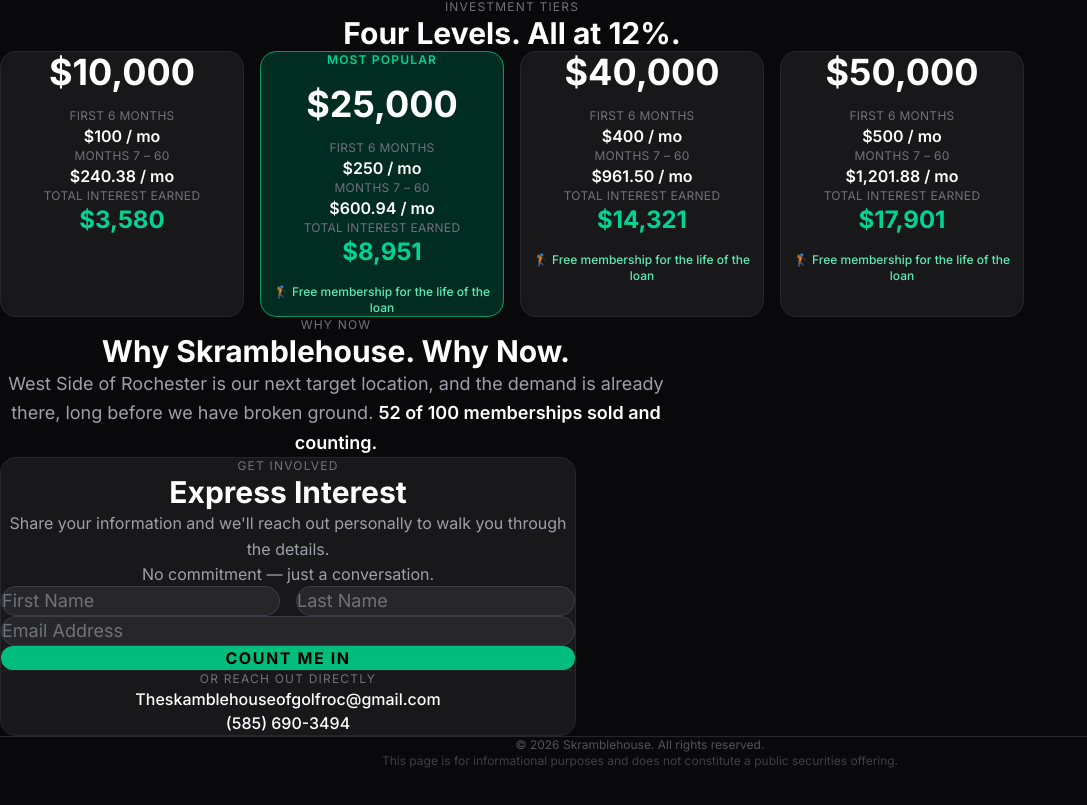
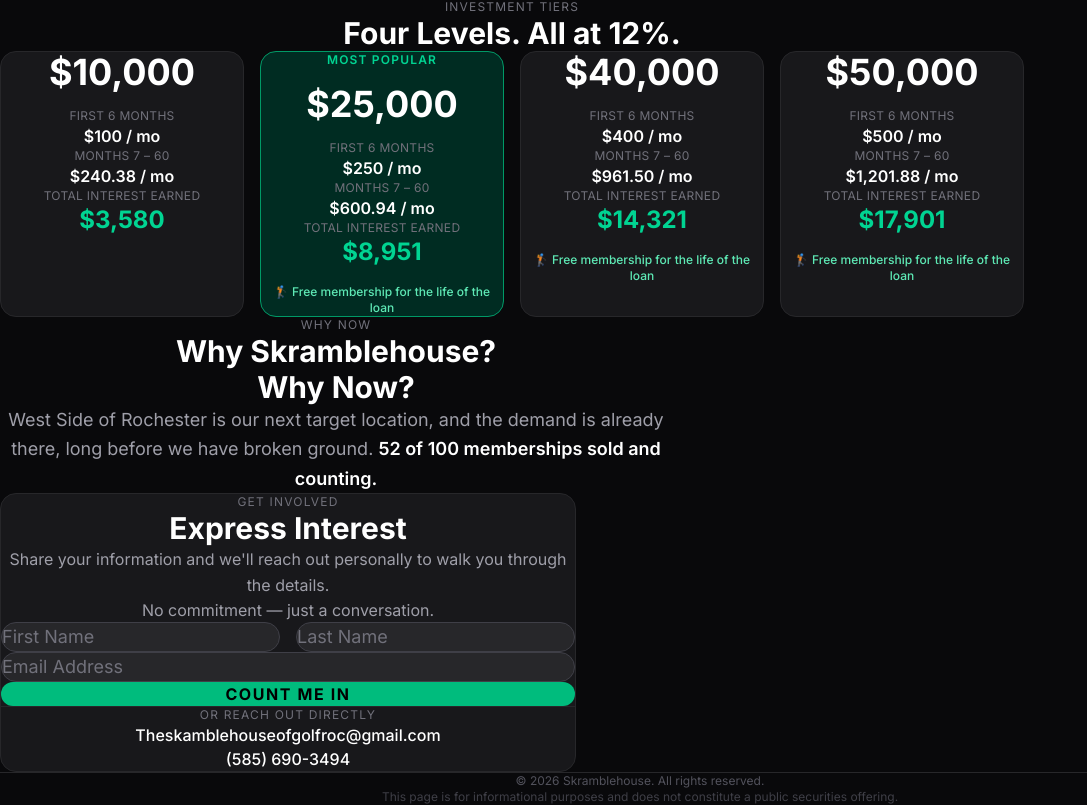
Before and after one commit to rickyhowcroft-dot/skramblehouse-westside, a Next.js app: page /investors in a window 1280 px wide. Shown: the part 1061-1866 px from the top of the page, without its empty margins (0-1087 px from the left). Before the commit the page ends 1830 px from the top, so only its background shows below. Built offline with nearby package versions, Linux system fonts and the light colour scheme.

Commit message:
copy: Why Skramblehouse? Why Now? on two lines

```diff
--- a/app/investors/page.tsx
+++ b/app/investors/page.tsx
@@ -192,7 +192,7 @@ export default function InvestorsPage() {
       <section className="px-6 pb-24">
         <div className="max-w-2xl mx-auto text-center">
           <p className="text-zinc-500 text-xs uppercase tracking-widest mb-3">Why Now</p>
-          <h2 className="text-3xl font-bold mb-8">Why Skramblehouse. Why Now.</h2>
+          <h2 className="text-3xl font-bold mb-8">Why Skramblehouse?<br />Why Now?</h2>
           <p className="text-zinc-400 text-base sm:text-lg leading-relaxed">
             West Side of Rochester is our next target location, and the demand is already there,
             long before we have broken ground.{' '}
```
